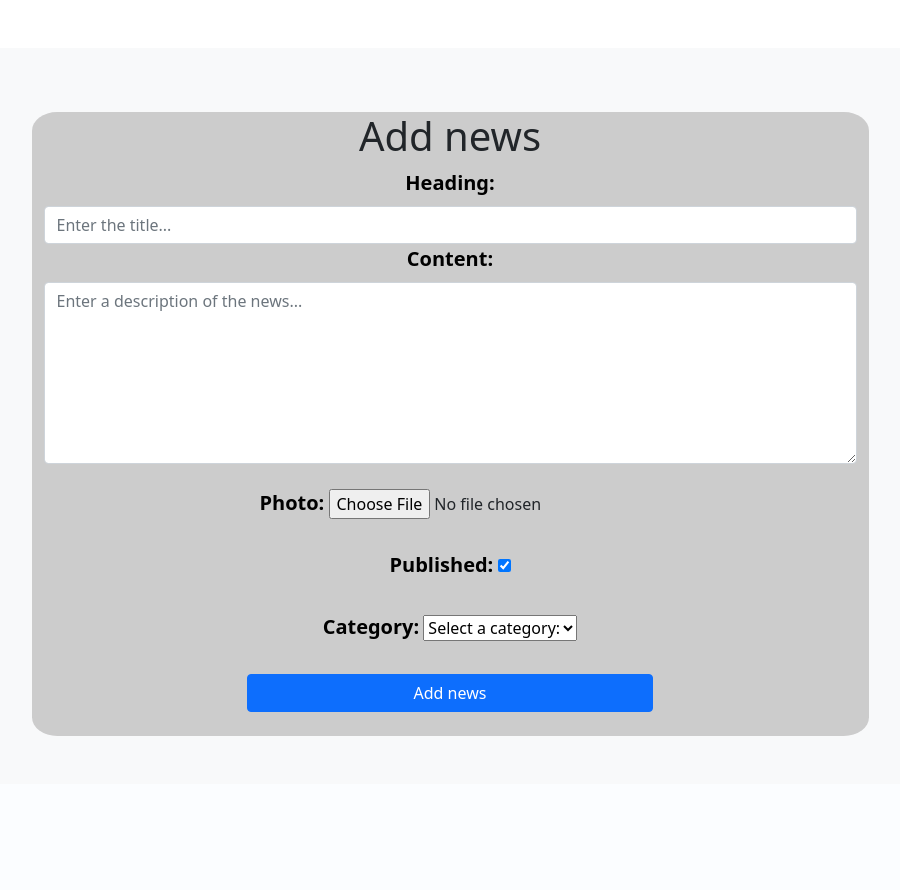
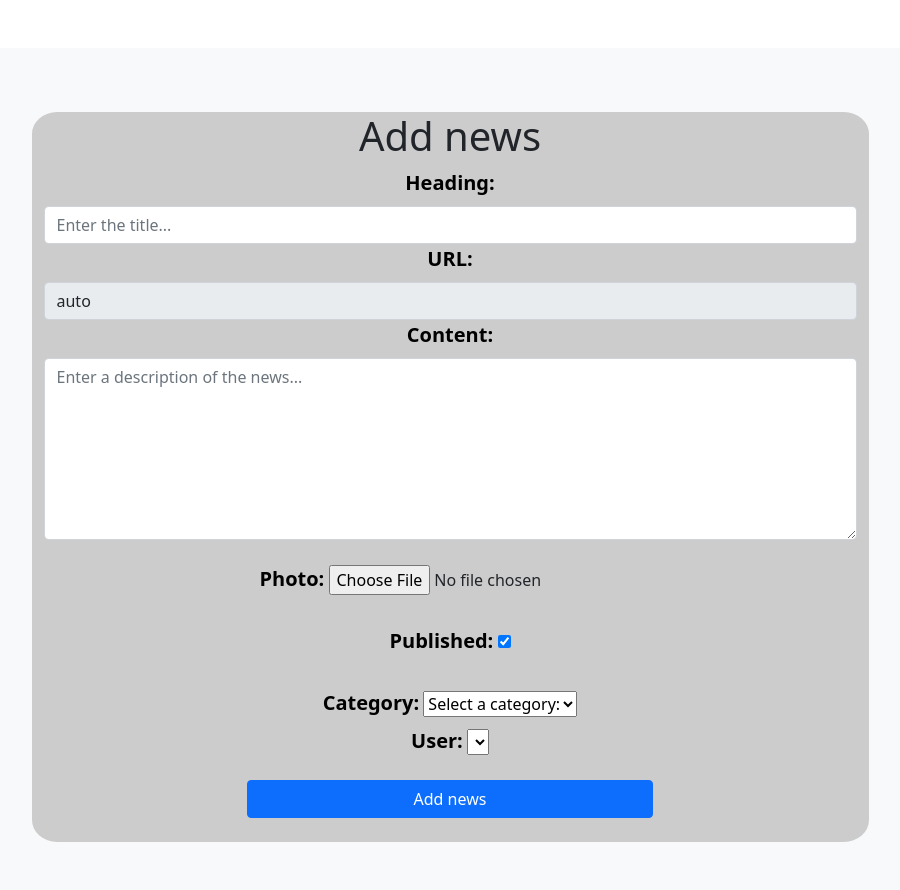
Before and after one commit to Kuleb1n/News_blog, a Django app: page /add_news/ in a window 1280 px wide. Shown: the part 48-938 px from the top of the page, without its empty margins (190-1090 px from the left). Before the commit the page ends 784 px from the top, so only its background shows below. Run offline with Django 4.2, Linux system fonts and the light colour scheme; data that the repository does not hold is empty.

Commit message:
add_news.css

```diff
--- a/static/news/css/add_news.css
+++ b/static/news/css/add_news.css
@@ -13,7 +13,3 @@ label {
     color: #000000;
     font-weight: bold;
 }
-
-.hide {
-    display: none;
-}
```
